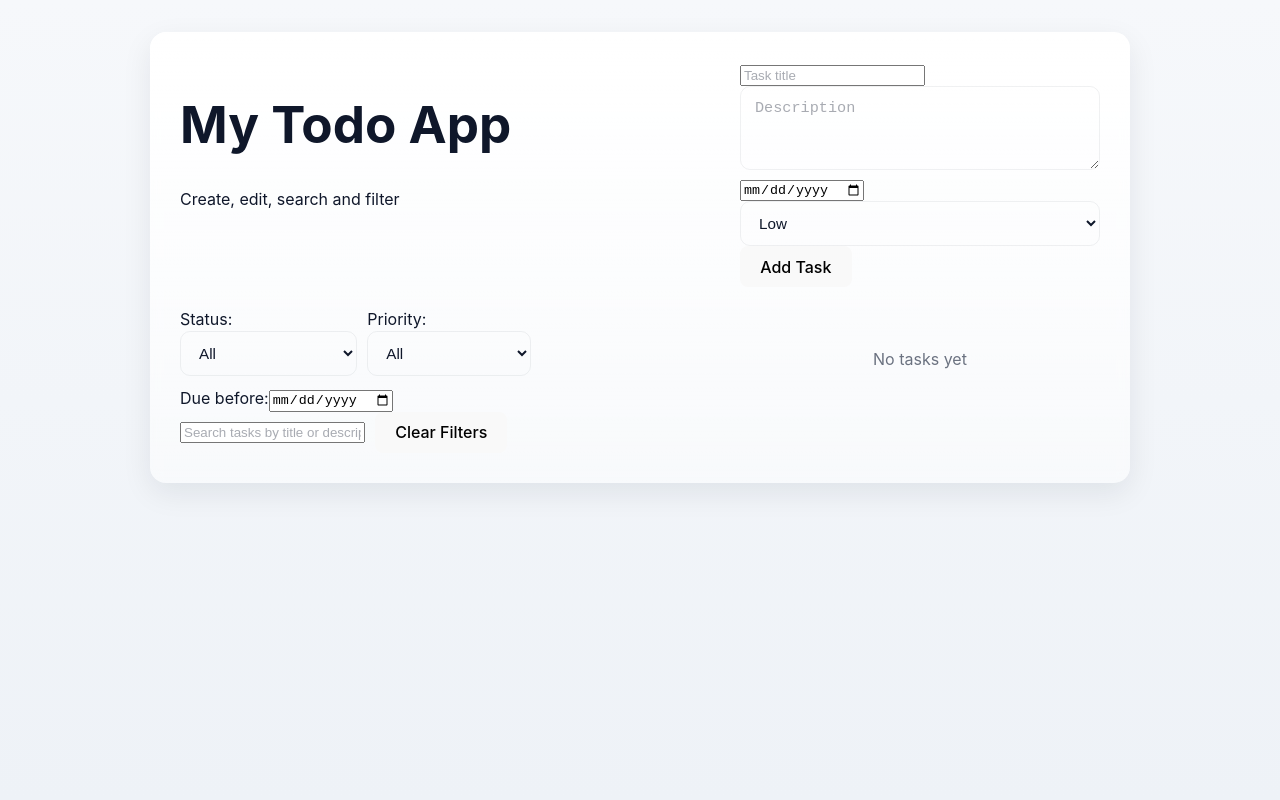
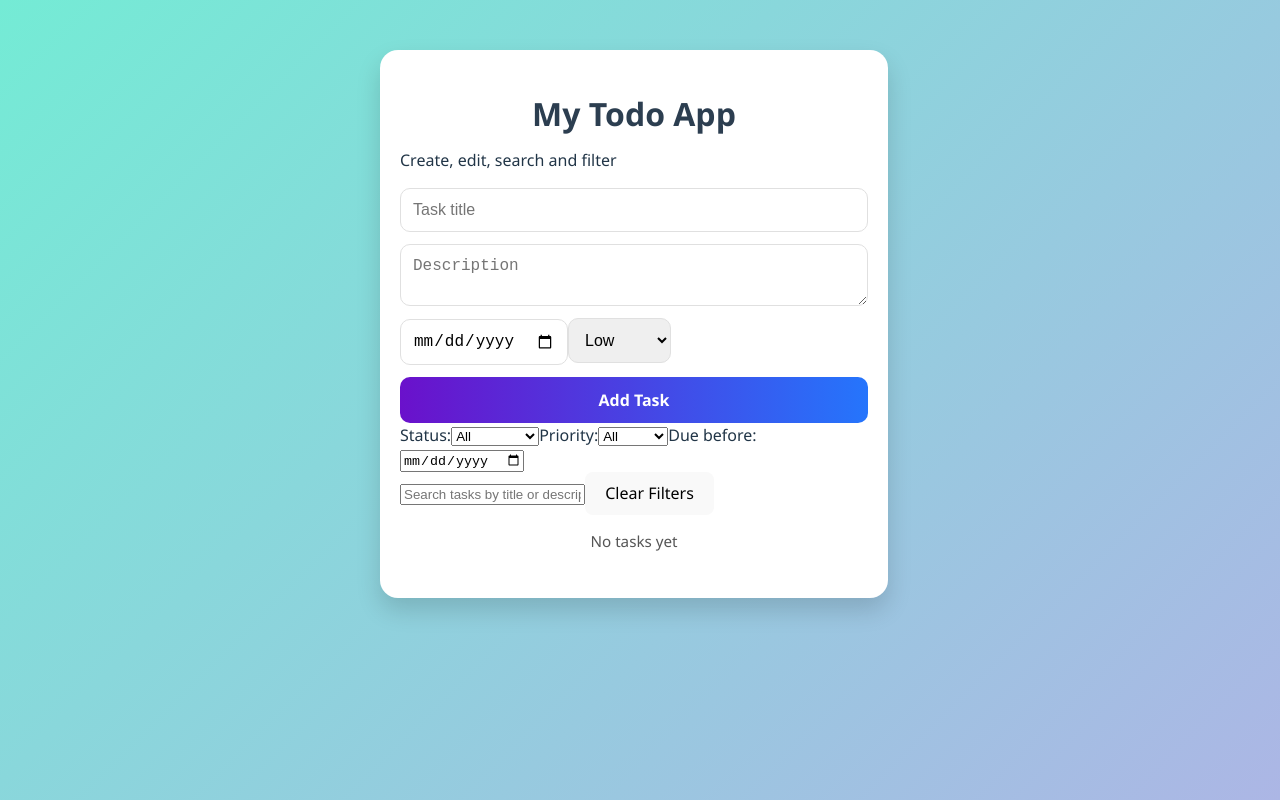
Before and after one commit to LouisaEco/todoapp, a React (Vite) app: page / in a window 1280 px wide. Built offline with nearby package versions, Linux system fonts and the light colour scheme.

Commit message:
Updated App.css

```diff
--- a/src/App.css
+++ b/src/App.css
@@ -1,292 +1,214 @@
-/* ========== Base design tokens ========== */
-:root{
-  --bg: #f6f8fb;
-  --card: #ffffff;
-  --muted: #6b7280;
-  --text: #0f172a;
-  --primary-500: #4f46e5; /* main primary */
-  --primary-600: #4338ca;
-  --accent-1: #06b6d4;
-  --success: #10b981;
-  --danger: #ef4444;
-  --priority-low: #16a34a;
-  --priority-medium: #f59e0b;
-  --priority-high: #ef4444;
-  --glass: rgba(255,255,255,0.6);
-  --radius: 12px;
-  --shadow-1: 0 6px 18px rgba(15,23,42,0.07);
-  --shadow-2: 0 10px 30px rgba(15,23,42,0.08);
-  --max-width: 980px;
-  --space: 16px;
-  --base-font: "Inter", system-ui, -apple-system, "Segoe UI", Roboto, "Helvetica Neue", Arial;
-  --transition: 200ms cubic-bezier(.2,.9,.2,1);
+/* === GENERAL APP STYLING === */
+body {
+  font-family: 'Poppins', 'Segoe UI', Tahoma, Geneva, Verdana, sans-serif;
+  background: linear-gradient(135deg, #74ebd5, #ACB6E5);
+  margin: 0;
+  padding: 0;
+  display: flex;
+  justify-content: center;
+  align-items: flex-start;
+  min-height: 100vh;
 }
 
-/* Dark theme tokens (apply by adding class "dark" to body) */
-.dark{
-  --bg: #0b1220;
-  --card: #071224;
-  --muted: #9aa4b2;
-  --text: #e6eef6;
-  --glass: rgba(255,255,255,0.03);
-  --shadow-1: 0 8px 24px rgba(2,6,23,0.6);
-  --shadow-2: 0 12px 40px rgba(2,6,23,0.7);
+/* === APP CONTAINER === */
+.app-container {
+  width: 90%;
+  max-width: 480px;
+  margin-top: 50px;
+  background: white;
+  padding: 25px 20px;
+  border-radius: 18px;
+  box-shadow: 0 12px 25px rgba(0, 0, 0, 0.15);
+  display: flex;
+  flex-direction: column;
+  animation: fadeIn 0.6s ease-in-out;
 }
 
-/* ========== Page layout ========== */
-*{box-sizing:border-box}
-html,body,#root{height:100%}
-body{
-  margin:0;
-  font-family:var(--base-font);
-  background:linear-gradient(180deg, var(--bg), #eef2f7);
-  color:var(--text);
-  -webkit-font-smoothing:antialiased;
-  -moz-osx-font-smoothing:grayscale;
-  display:flex;
-  justify-content:center;
-  padding: clamp(12px, 4vw, 32px);
+/* === HEADER === */
+h1 {
+  text-align: center;
+  color: #2c3e50;
+  font-size: 2rem;
+  font-weight: 700;
+  margin-bottom: 10px;
 }
 
-/* centered app card */
-.app-container{
-  width:100%;
-  max-width:var(--max-width);
-  background: linear-gradient(180deg, var(--card), var(--glass));
-  border-radius: calc(var(--radius) + 4px);
-  box-shadow: var(--shadow-2);
-  padding: clamp(18px, 2.6vw, 30px);
-  display:grid;
-  grid-template-columns: 1fr 360px; /* main + sidebar on wide screens */
-  gap: clamp(12px, 2vw, 20px);
+.app-container > p {
+  text-align: center;
+  color: #555;
+  font-size: 0.95rem;
+  margin-bottom: 20px;
 }
 
-/* single-column on small screens */
-@media (max-width: 880px){
-  .app-container { grid-template-columns: 1fr; }
+/* === FORM STYLING === */
+.task-form {
+  display: flex;
+  flex-direction: column;
+  gap: 12px;
 }
 
-/* header */
-.app-header{
-  grid-column: 1 / -1;
-  display:flex;
-  align-items:center;
-  justify-content:space-between;
-  gap:12px;
-}
-.app-title{
-  font-size: clamp(20px, 2.4vw, 28px);
-  font-weight:700;
-  margin:0;
-}
-.app-sub{
-  color:var(--muted);
-  font-size:0.95rem;
-  margin-top:6px;
+.task-form input,
+.task-form textarea,
+.task-form select {
+  padding: 12px;
+  border: 1px solid #e0e0e0;
+  border-radius: 10px;
+  font-size: 1rem;
+  outline: none;
+  transition: all 0.3s ease;
 }
 
-/* ========== Left: form + list ========== */
-.left-col{
-  display:flex;
-  flex-direction:column;
-  gap:16px;
+.task-form input:focus,
+.task-form textarea:focus,
+.task-form select:focus {
+  border-color: #6a11cb;
+  box-shadow: 0 0 0 2px rgba(106, 17, 203, 0.2);
 }
 
-/* form card */
-.card{
-  background:var(--card);
-  border-radius:var(--radius);
-  padding:16px;
-  box-shadow:var(--shadow-1);
-  border: 1px solid rgba(0,0,0,0.03);
+.task-form button {
+  padding: 12px;
+  border: none;
+  border-radius: 10px;
+  background: linear-gradient(90deg, #6a11cb, #2575fc);
+  color: white;
+  font-weight: 600;
+  cursor: pointer;
+  transition: transform 0.2s ease, opacity 0.3s ease;
 }
 
-/* input controls */
-.form-row{ display:flex; gap:10px; align-items:center; }
-.input, textarea, select, .small-input{
-  width:100%;
-  padding:12px 14px;
-  border-radius:10px;
-  border:1px solid rgba(15,23,42,0.06);
-  background: transparent;
-  color:var(--text);
-  font-size:0.95rem;
-  transition: box-shadow var(--transition), border-color var(--transition), transform var(--transition);
-  outline: none;
-}
-.input:focus, textarea:focus, select:focus, .small-input:focus{
-  box-shadow: 0 6px 18px rgba(79,70,229,0.12);
-  border-color: var(--primary-500);
-  transform: translateY(-1px);
+.task-form button:hover {
+  opacity: 0.9;
+  transform: translateY(-2px);
 }
 
-/* textarea */
-textarea{ min-height:84px; resize:vertical; }
-
-/* small inline inputs (date + select) */
-.small-input{ padding:10px 12px; font-size:0.9rem; }
-
-/* primary button */
-.btn{
-  display:inline-flex;
-  align-items:center;
-  justify-content:center;
-  gap:8px;
-  padding:12px 14px;
-  border-radius:10px;
-  border:none;
-  cursor:pointer;
-  font-weight:600;
-  color:white;
-  background: linear-gradient(90deg,var(--primary-500),var(--primary-600));
-  box-shadow: 0 6px 18px rgba(79,70,229,0.18);
-  transition: transform var(--transition), box-shadow var(--transition);
-}
-.btn:active{ transform: translateY(1px) scale(0.995); }
-.btn:focus{ outline: 3px solid rgba(79,70,229,0.18); }
-
-/* neutral button */
-.btn-muted{
-  background: transparent;
-  color:var(--text);
-  border:1px solid rgba(15,23,42,0.06);
-  box-shadow:none;
+/* === FILTER SECTION === */
+.filter-section {
+  background: #f5f7fa;
+  border: 1px solid #e2e2e2;
+  padding: 10px 12px;
+  border-radius: 10px;
+  margin-top: 25px;
+  display: grid;
+  grid-template-columns: repeat(auto-fit, minmax(120px, 1fr));
+  gap: 12px;
+  align-items: center;
 }
 
-/* ========== Right: Filters / info (sidebar) ========== */
-.sidebar{
-  display:flex;
-  flex-direction:column;
-  gap:14px;
-  align-self:start;
+.filter-section select,
+.filter-section input {
+  border-radius: 12px;
+  padding: 10px;
+  border: 1px solid #ccc;
+  font-size: 0.9rem;
 }
 
-/* search & filters */
-.filter-row{ display:flex; gap:10px; align-items:center; flex-wrap:wrap; }
-.search {
-  display:flex; gap:8px; align-items:center;
-  width:100%;
-  background:var(--card);
-  padding:8px; border-radius:10px;
-  border:1px solid rgba(15,23,42,0.04);
-}
-.search input{
-  border:none; outline:none; font-size:0.95rem; width:100%; background:transparent;
+.filter-section button {
+  border-radius: 12px;
+  padding: 10px 12px;
+  background: linear-gradient(90deg, #ff6a00, #ee0979);
+  color: white;
+  font-weight: 600;
+  cursor: pointer;
+  transition: transform 0.2s ease;
 }
 
-/* ========== Visual refinements ========== */
-/* subtle glass + gradient title, improved hover states and focus rings */
-.app-container{
-  /* slightly stronger glass effect while keeping token-driven colors */
-  background: linear-gradient(180deg, var(--card), rgba(255,255,255,0.5));
-  -webkit-backdrop-filter: blur(6px);
-  backdrop-filter: blur(6px);
+.filter-section button:hover {
+  transform: scale(1.03);
 }
 
-.app-title{
-  /* gradient headline while preserving accessibility for non-supporting browsers */
-  background: linear-gradient(90deg, var(--primary-500), var(--accent-1));
-  -webkit-background-clip: text;
-  background-clip: text;
-  color: transparent;
-  text-wrap: balance;
-  letter-spacing: -0.2px;
+/* === TASK LIST === */
+.task-list {
+  margin-top: 25px;
+  display: flex;
+  flex-direction: column;
+  gap: 15px;
 }
 
-.app-sub{ color:var(--muted); margin-left:4px }
-
-/* header controls area (actions like create / theme toggle) */
-.app-header .controls{ display:flex; gap:8px; align-items:center }
-
-/* nicer button hover states */
-.btn:hover{ transform: translateY(-2px); box-shadow: 0 14px 30px rgba(79,70,229,0.16); }
-.btn-muted:hover{ transform: translateY(-1px); border-color: rgba(15,23,42,0.12); box-shadow:none }
-
-/* task card interaction */
-.task-item{ will-change: transform, box-shadow, opacity }
-.task-item:hover{ transform: translateY(-6px); box-shadow: var(--shadow-2); }
-.task-item:focus-within{ outline: 3px solid rgba(79,70,229,0.06); }
-
-/* icon buttons get a subtle fill on hover */
-.icon-btn:hover{ background: rgba(15,23,42,0.04); transform: translateY(-2px); }
-
-/* improved badges */
-.badge{ box-shadow: 0 4px 14px rgba(2,6,23,0.06); }
-
-/* sticky sidebar so filters stay visible on tall lists */
-.sidebar > .card{ position: sticky; top: clamp(12px, 3vh, 24px); }
-
-/* placeholder color and input accessibility */
-::placeholder{ color: rgba(15,23,42,0.36); }
-
-/* small-screen: make header stack neatly */
-@media (max-width:560px){
-  .app-header{ flex-direction:column; align-items:flex-start; gap:8px }
-  .app-title{ font-size:1.2rem }
+.task-item {
+  background: #ffffff;
+  border: 1px solid #ddd;
+  border-left: 6px solid #6a11cb;
+  border-radius: 10px;
+  padding: 12px 14px;
+  display: flex;
+  flex-direction: column;
+  gap: 6px;
+  box-shadow: 0 4px 8px rgba(0, 0, 0, 0.05);
+  transition: transform 0.2s ease, box-shadow 0.3s ease;
 }
 
-/* Clear filters */
-.clear-btn{
-  padding:8px 10px; border-radius:10px; background:transparent; border:1px solid rgba(15,23,42,0.06); cursor:pointer;
+.task-item:hover {
+  transform: translateY(-3px);
+  box-shadow: 0 6px 14px rgba(0, 0, 0, 0.08);
 }
 
-/* ========== Task list ========== */
-.task-list{ display:flex; flex-direction:column; gap:12px; }
+/* === PRIORITY COLORS === */
+.priority.low { background-color: #2ecc71; }
+.priority.medium { background-color: #f1c40f; }
+.priority.high { background-color: #e74c3c; }
 
-/* task card */
-.task-item{
-  display:flex; gap:12px; align-items:flex-start; justify-content:space-between;
-  padding:12px; border-radius:10px; background:var(--card);
-  border:1px solid rgba(15,23,42,0.03);
-  transition: transform var(--transition), box-shadow var(--transition), opacity var(--transition);
-}
-.task-item + .task-item{ margin-top:0; }
-
-/* left block (content) */
-.task-main{ flex:1; display:flex; flex-direction:column; gap:6px; }
-.task-title{ font-weight:600; font-size:1rem; margin:0; color:var(--text); }
-.task-desc{ color:var(--muted); font-size:0.93rem; margin:0; white-space:pre-wrap; }
-.task-meta{ display:flex; gap:10px; align-items:center; color:var(--muted); font-size:0.86rem; }
-
-/* priority badge */
-.badge{
-  padding:6px 8px; border-radius:999px; color:white; font-weight:700; font-size:0.78rem;
-}
-.badge.low{ background:var(--priority-low); }
-.badge.medium{ background:var(--priority-medium); color:#122; }
-.badge.high{ background:var(--priority-high); }
-
-/* actions */
-.task-actions{ display:flex; gap:8px; align-items:center; }
-.icon-btn{
-  background:transparent; border:1px solid rgba(15,23,42,0.06);
-  padding:8px; border-radius:8px; cursor:pointer; color:var(--text);
-}
-.icon-btn:focus{ outline:3px solid rgba(79,70,229,0.12); }
-
-/* completed style */
-.task-item.completed{ opacity:0.85; border-left:6px solid var(--success); background:linear-gradient(90deg,#f7fff7,#fff); }
-.task-item.completed .task-title{ text-decoration:line-through; color:var(--muted); }
-
-/* empty message */
-.empty{
-  text-align:center;
-  color:var(--muted);
-  padding:24px 12px;
-  border-radius:10px;
+.task-buttons {
+  display: flex;
+  justify-content: flex-end;
+  gap: 8px;
 }
 
-/* subtle add/remove animation helpers */
-.fade-in{ animation: fadeInCard 260ms ease both; }
-@keyframes fadeInCard{ from{ opacity:0; transform: translateY(6px); } to{ opacity:1; transform:none; } }
+.task-buttons button {
+  border: none;
+  border-radius: 6px;
+  padding: 6px 10px;
+  font-size: 0.8rem;
+  color: white;
+  font-weight: 600;
+  cursor: pointer;
+}
 
-/* accessibility helpers */
-.visually-hidden{ position:absolute !important; height:1px; width:1px; overflow:hidden; clip:rect(1px,1px,1px,1px); white-space:nowrap; }
+.task-buttons .edit { background: #17a2b8; }
+.task-buttons .delete { background: #dc3545; }
+.task-buttons .complete { background: #28a745; }
 
-/* small screens improvements */
-@media (max-width:560px){
-  .app-container{ padding:16px; gap:12px; }
-  .sidebar{ order:2; }
-  .left-col{ order:1; }
-  .task-actions .desktop-only{ display:none; }
+.task-buttons button:hover {
+  opacity: 0.85;
 }
+
+/* === COMPLETED TASK === */
+.task-item.completed {
+  background-color: #f4f4f4;
+  border-left: 6px solid #28a745;
+}
+
+.task-item.completed .task-title {
+  text-decoration: line-through;
+  color: #888;
+}
+
+/* === ANIMATION === */
+@keyframes fadeIn {
+  from { opacity: 0; transform: translateY(10px); }
+  to { opacity: 1; transform: translateY(0); }
+}
+
+/* === RESPONSIVE === */
+@media (max-width: 600px) {
+  .app-container {
+    width: 95%;
+    padding: 18px;
+  }
+
+  h1 {
+    font-size: 1.6rem;
+  }
+
+  .task-form button {
+    font-size: 0.9rem;
+  }
+
+  .task-item {
+    padding: 10px;
+  }
+
+  .task-buttons {
+    flex-wrap: wrap;
+    justify-content: center;
+  }
+}
```
